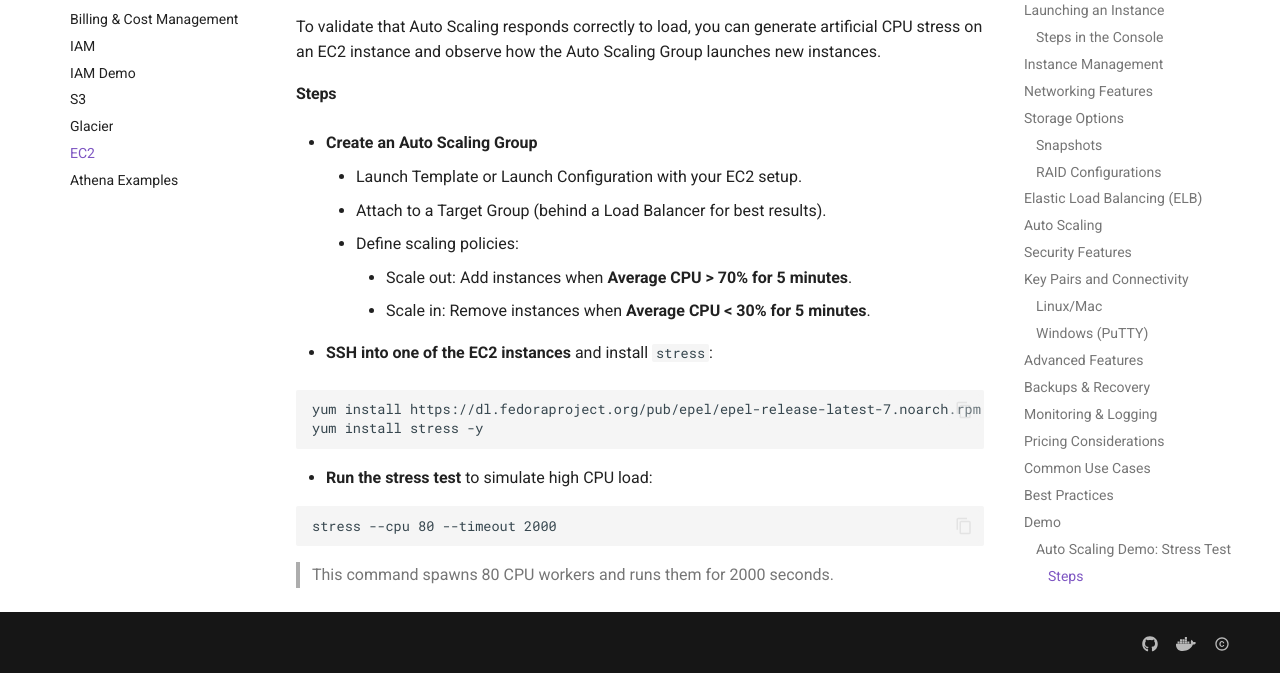
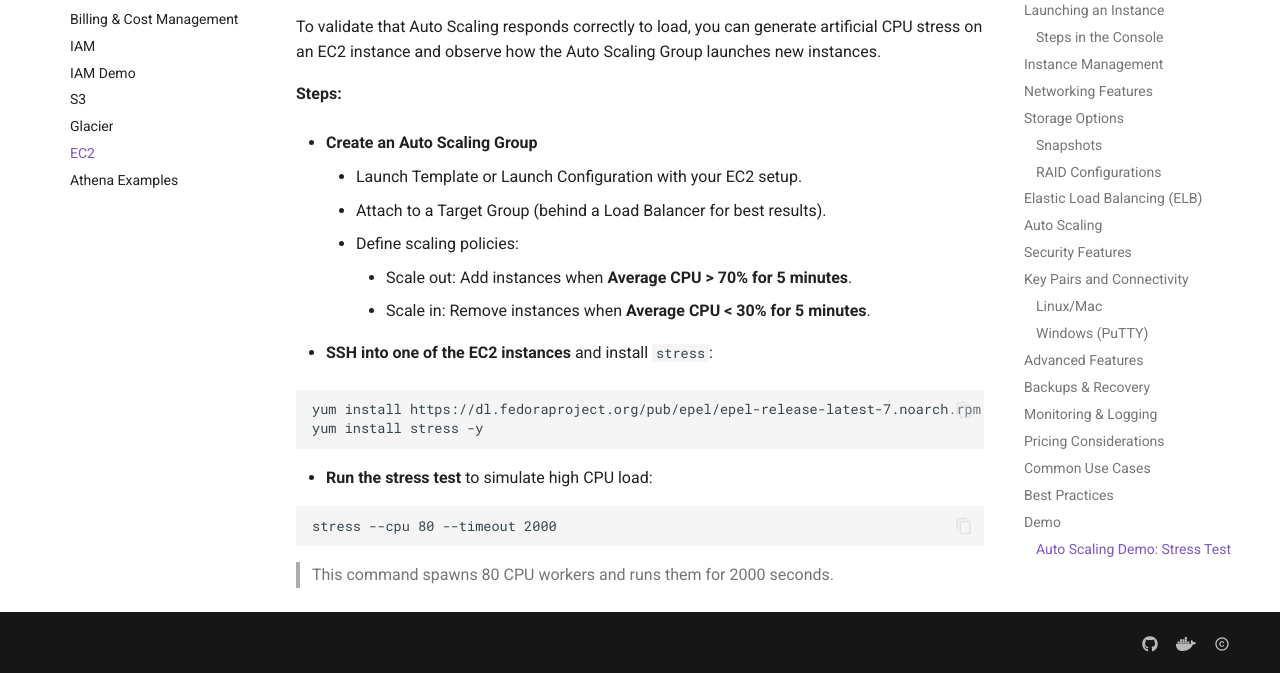
Before and after one commit to ozgurryazilimci/dev-notes, an MkDocs documentation site: the page built from docs/cloud/aws/aws-services/aws-ec2.md, in a window 1280 px wide and 900 px high, scrolled down 7701 px. Shown: the part 224-897 px from the top of the window. Built offline with MkDocs 1.6.1 and Material for MkDocs 9.7.7, drawn with Linux system fonts in a browser that asks for light colours.

Commit message:
Fix title

```diff
--- a/docs/cloud/aws/aws-services/aws-ec2.md
+++ b/docs/cloud/aws/aws-services/aws-ec2.md
@@ -287,7 +287,7 @@
 To validate that Auto Scaling responds correctly to load, you can generate artificial CPU stress on an EC2 instance and
 observe how the Auto Scaling Group launches new instances.
 
-#### Steps
+**Steps:**
 
 - **Create an Auto Scaling Group**
     - Launch Template or Launch Configuration with your EC2 setup.
```
